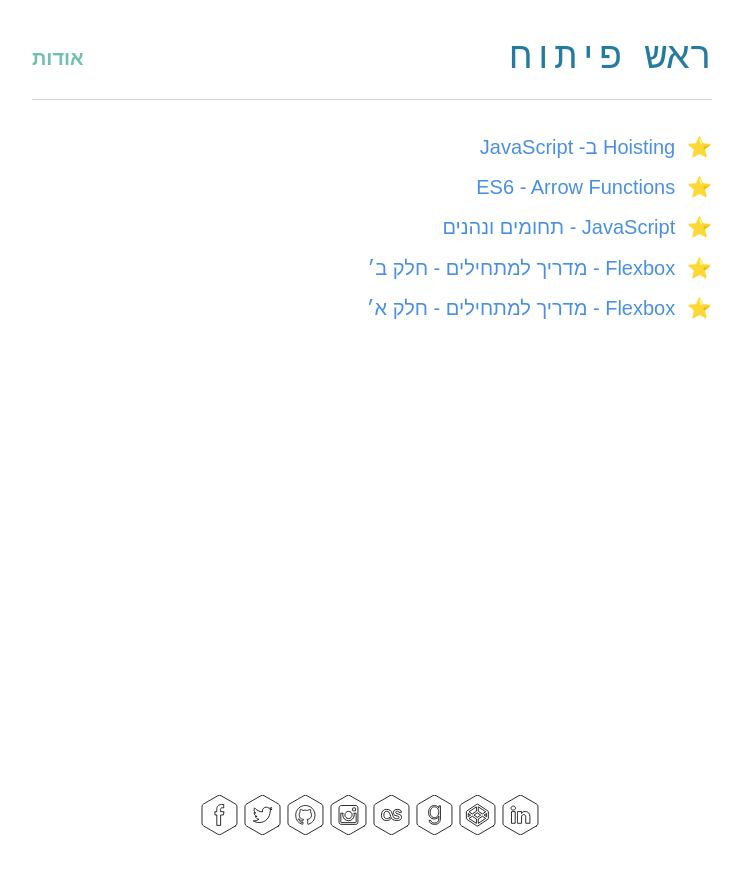
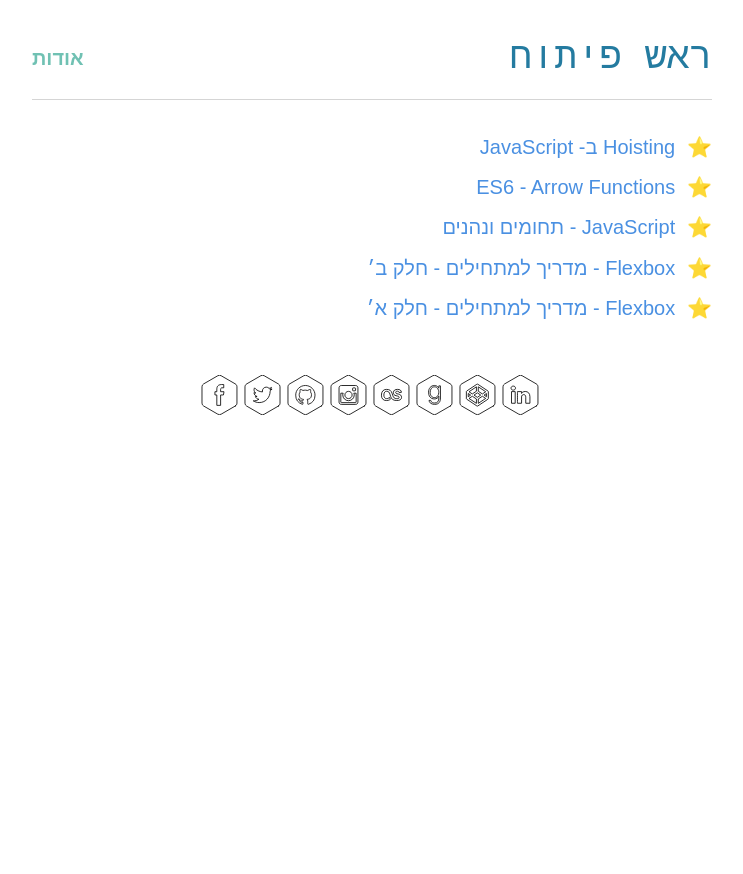
Before and after one commit to guytepper/devhead.co.il, a Jekyll site: the page built from index.html, in a window 1280 px wide. Shown: the top 874 px of the page, without its empty margins (381-1124 px from the left). Built offline with Jekyll 4.4.1, drawn with Linux system fonts in a browser that asks for light colours; some web fonts are replaced.

Commit message:
Changed footer spacing

```diff
--- a/css/style.css
+++ b/css/style.css
@@ -98,6 +98,7 @@ a {
 .footer {
   display: flex;
   justify-content: center;
+  margin-top: 50px;
 }
 
 .social-icons {
@@ -125,10 +126,6 @@ a {
 
 .list-item {
   margin-top: 0.3125em;
-}
-
-.content {
-  margin-bottom: calc(100vh - 70px - 360px);
 }
 
 .content a {
```
